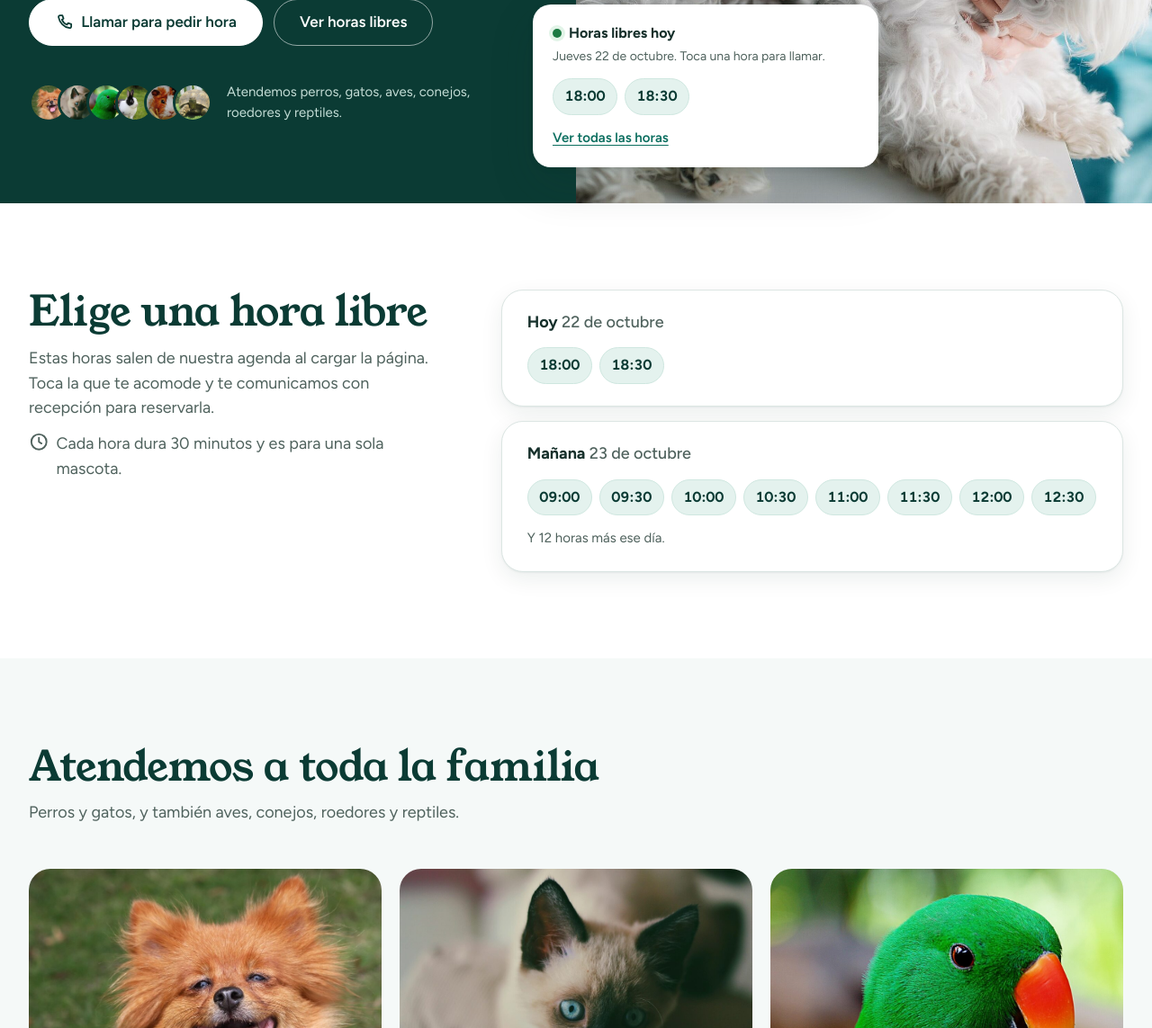
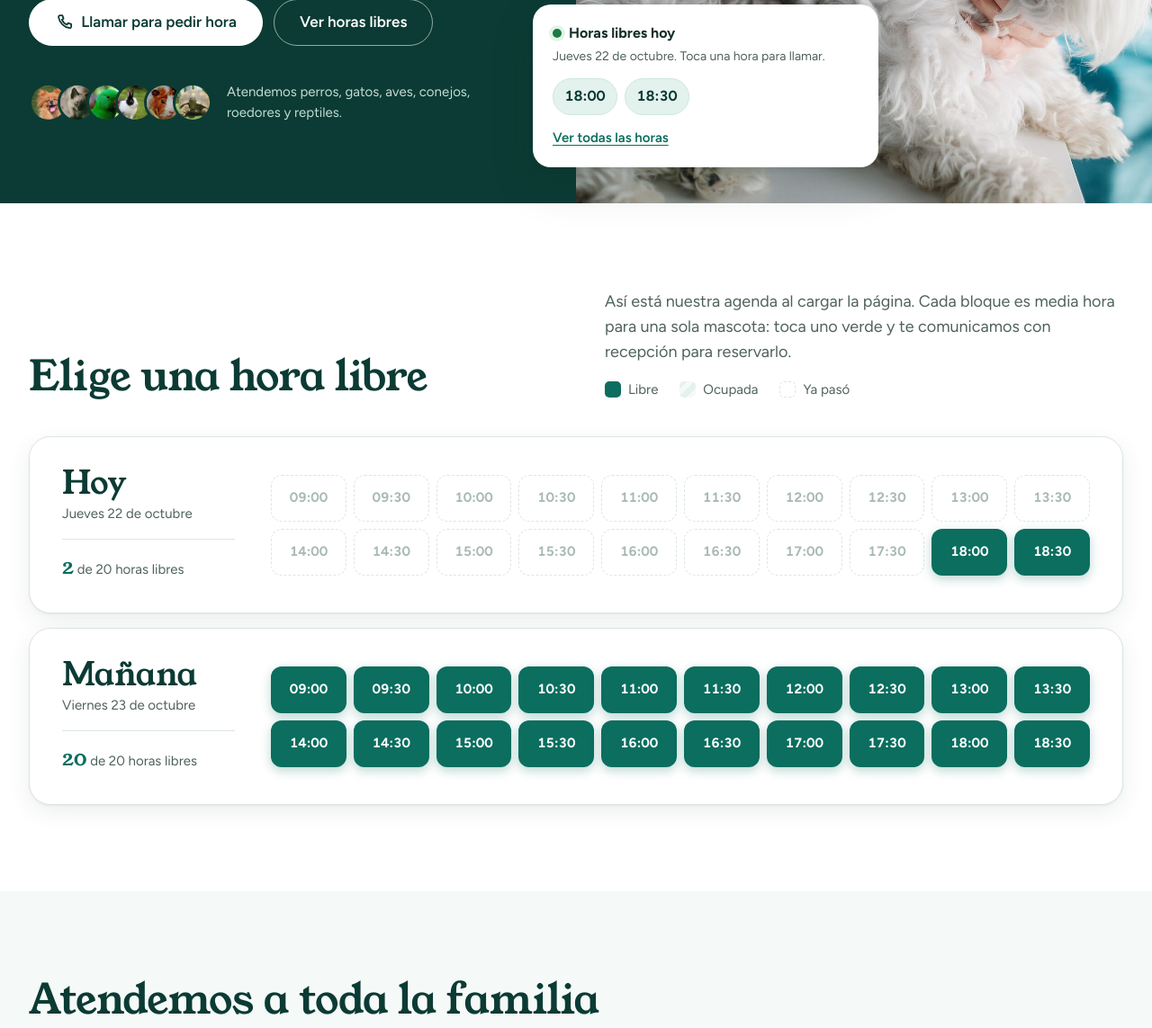
Before and after one commit to OsvaDev-HUB/Actividad-Obligatoria-Programacion-Backed, a Django app: page / in a window 1280 px wide. Shown: the part 575-1718 px from the top of the page at 90% size. Run offline with Django 5.2, Linux system fonts and the light colour scheme; data that the repository does not hold is empty.

Commit message:
feat: Se muestra el horario del dia con bloques libres y ocupados en la landing

```diff
--- a/clinica/static/clinica/css/estilos.css
+++ b/clinica/static/clinica/css/estilos.css
@@ -1463,52 +1463,145 @@ a.ficha-hora:hover {
     font-size: 1.125rem;
 }
 
-/* Horas libres */
-.horas {
-    display: grid;
-    grid-template-columns: minmax(0, 0.8fr) minmax(0, 1.2fr);
-    gap: 4rem;
-    align-items: start;
-}
-
-.horas .seccion__cabeza {
-    margin-bottom: 0;
-}
-
-.horas__dias {
+/* Horario del día: una línea con los 20 bloques de 30 minutos */
+.horario__cabeza {
+    display: grid;
+    grid-template-columns: minmax(0, 1fr) minmax(0, 1fr);
+    gap: 1.5rem 4rem;
+    align-items: end;
+    margin-bottom: 2.5rem;
+}
+
+.horario__intro {
     display: grid;
     gap: 1rem;
 }
 
-.horas__dia {
-    padding: 1.5rem 1.75rem;
-}
-
-.horas__dia h3 {
-    margin-bottom: 1rem;
-}
-
-.horas__dia h3 span {
+.horario__intro p {
+    max-width: 52ch;
     color: var(--tinta-suave);
-    font-weight: 500;
-}
-
-.horas__mas {
-    margin-top: 0.875rem;
+    font-size: 1.125rem;
+}
+
+.leyenda {
+    display: flex;
+    flex-wrap: wrap;
+    gap: 0.5rem 1.5rem;
+    margin: 0;
+    padding: 0;
+    list-style: none;
     color: var(--tinta-suave);
     font-size: 0.9375rem;
 }
 
-.horas__vacio {
+.leyenda li {
+    display: flex;
+    align-items: center;
+    gap: 0.5rem;
+}
+
+/* Cuadradito de muestra con el mismo estilo que el bloque */
+.leyenda .muestra {
+    width: 1.125rem;
+    height: 1.125rem;
+    border-radius: 5px;
+    box-shadow: none;
+}
+
+.horario__dia {
+    display: grid;
+    grid-template-columns: 12rem minmax(0, 1fr);
+    gap: 2.5rem;
+    align-items: center;
+    padding: 2rem 2.25rem;
+}
+
+.horario__dia + .horario__dia {
+    margin-top: 1rem;
+}
+
+.horario__fecha {
+    display: grid;
+    gap: 0.25rem;
+}
+
+.horario__fecha h3 {
+    color: var(--verde-oscuro);
+    font-family: var(--titulos);
+    font-size: 2.25rem;
+    font-weight: 400;
+    line-height: 1.05;
+}
+
+.horario__fecha p {
+    color: var(--tinta-suave);
+    font-size: 0.9375rem;
+}
+
+.horario__conteo {
+    margin-top: 0.75rem;
+    padding-top: 0.75rem;
+    border-top: 1px solid var(--borde);
+}
+
+.horario__conteo strong {
+    color: var(--verde);
+    font-family: var(--titulos);
+    font-size: 1.5rem;
+    font-weight: 400;
+}
+
+/* Dos filas de 10 bloques: de 09:00 a 13:30 y de 14:00 a 18:30 */
+.bloques {
+    display: grid;
+    grid-template-columns: repeat(10, minmax(0, 1fr));
+    gap: 0.5rem;
+    margin: 0;
+    padding: 0;
+    list-style: none;
+}
+
+.bloque {
+    display: grid;
+    place-items: center;
+    height: 3.25rem;
+    border-radius: var(--radio);
+    font-size: 0.9375rem;
+    font-weight: 700;
+    font-variant-numeric: tabular-nums;
+    text-decoration: none;
+}
+
+/* Libre: verde lleno, es el que se puede tocar */
+.bloque--libre {
+    background: var(--verde);
+    box-shadow: 0 4px 12px rgba(11, 110, 95, 0.28);
+    color: var(--blanco);
+    transition: background-color 160ms ease-out, transform 160ms ease-out, box-shadow 160ms ease-out;
+}
+
+a.bloque--libre:hover {
+    background: var(--verde-oscuro);
+    box-shadow: 0 8px 18px rgba(11, 59, 52, 0.3);
+    color: var(--blanco);
+    transform: translateY(-2px);
+}
+
+/* Ocupada: rayado suave, sin acción */
+.bloque--ocupada {
+    background: repeating-linear-gradient(135deg, var(--menta) 0 6px, var(--fondo) 6px 12px);
+    color: #6f837e;
+}
+
+/* Ya pasó: solo el contorno */
+.bloque--pasada {
+    border: 1.5px dashed var(--borde);
+    color: var(--borde-fuerte);
+}
+
+.horario__vacio {
     padding: 1.75rem;
     color: var(--tinta-suave);
-}
-
-.horas__nota {
-    display: flex;
-    gap: 0.5rem;
-    color: var(--tinta-suave);
-    font-size: 0.9375rem;
 }
 
 /* Especies */
@@ -1792,10 +1885,40 @@ a.ficha-hora:hover {
         margin: -4rem 1rem 0;
     }
 
-    .horas,
     .registro {
         grid-template-columns: 1fr;
         gap: 2.5rem;
+    }
+
+    /* Horario en una columna: la fecha arriba y los bloques en filas de 5 */
+    .horario__cabeza,
+    .horario__dia {
+        grid-template-columns: 1fr;
+    }
+
+    .horario__dia {
+        gap: 1.25rem;
+        padding: 1.5rem 1.25rem;
+    }
+
+    .horario__fecha {
+        grid-template-columns: auto 1fr;
+        align-items: baseline;
+        column-gap: 0.75rem;
+    }
+
+    .horario__conteo {
+        grid-column: 1 / -1;
+    }
+
+    .bloques {
+        grid-template-columns: repeat(5, minmax(0, 1fr));
+        gap: 0.375rem;
+    }
+
+    .bloque {
+        height: 2.875rem;
+        font-size: 0.875rem;
     }
 
     .galeria {
--- a/clinica/templates/clinica/inicio.html
+++ b/clinica/templates/clinica/inicio.html
@@ -89,28 +89,46 @@
     </div>
 </section>
 
-<section class="seccion" id="horas" aria-labelledby="titulo-horas">
-    <div class="envoltura horas">
-        <div class="seccion__cabeza">
+{# Horario del día: los 20 bloques de 30 minutos, libres u ocupados #}
+<section class="seccion horario" id="horas" aria-labelledby="titulo-horas">
+    <div class="envoltura">
+        <div class="horario__cabeza">
             <h2 id="titulo-horas">Elige una hora libre</h2>
-            <p>Estas horas salen de nuestra agenda al cargar la página. Toca la que te acomode y te comunicamos con recepción para reservarla.</p>
-            <p class="horas__nota">{% include "clinica/icono.html" with nombre="reloj" %}Cada hora dura 30 minutos y es para una sola mascota.</p>
+            <div class="horario__intro">
+                <p>Así está nuestra agenda al cargar la página. Cada bloque es media hora para una sola mascota: toca uno verde y te comunicamos con recepción para reservarlo.</p>
+                <ul class="leyenda" aria-label="Qué significa cada color">
+                    <li><span class="muestra bloque--libre" aria-hidden="true"></span>Libre</li>
+                    <li><span class="muestra bloque--ocupada" aria-hidden="true"></span>Ocupada</li>
+                    <li><span class="muestra bloque--pasada" aria-hidden="true"></span>Ya pasó</li>
+                </ul>
+            </div>
         </div>
-        <div class="horas__dias">
-            {% for dia in horas_libres %}
-            <div class="tarjeta horas__dia">
-                <h3>{% if dia.es_hoy %}Hoy{% elif dia.es_manana %}Mañana{% else %}{{ dia.fecha|date:"l"|capfirst }}{% endif %} <span>{{ dia.fecha|date:"j \d\e F" }}</span></h3>
-                <ul class="fichas">
-                    {% for hora in dia.horas %}
-                    <li><a class="ficha-hora" href="{{ contacto.telefono_enlace }}" aria-label="Llamar para reservar las {{ hora|time:'H:i' }}">{{ hora|time:"H:i" }}</a></li>
-                    {% endfor %}
-                </ul>
-                {% if dia.restantes %}<p class="horas__mas">Y {{ dia.restantes }} hora{{ dia.restantes|pluralize }} más ese día.</p>{% endif %}
+
+        {% for dia in horas_libres %}
+        <div class="tarjeta horario__dia">
+            <div class="horario__fecha">
+                <h3>{% if dia.es_hoy %}Hoy{% elif dia.es_manana %}Mañana{% else %}{{ dia.fecha|date:"l"|capfirst }}{% endif %}</h3>
+                <p>{{ dia.fecha|date:"l j \d\e F"|capfirst }}</p>
+                <p class="horario__conteo"><strong>{{ dia.total }}</strong> de {{ dia.bloques|length }} horas libres</p>
             </div>
-            {% empty %}
-            <p class="tarjeta horas__vacio">No quedan horas libres en los próximos días. Llámanos y te avisamos si se libera una.</p>
-            {% endfor %}
+            <ol class="bloques">
+                {% for bloque in dia.bloques %}
+                <li>
+                    {% if bloque.estado == "libre" %}
+                    <a class="bloque bloque--libre" href="{{ contacto.telefono_enlace }}" aria-label="Llamar para reservar las {{ bloque.hora|time:'H:i' }}">{{ bloque.hora|time:"H:i" }}</a>
+                    {% else %}
+                    <span class="bloque bloque--{{ bloque.estado }}">
+                        <span aria-hidden="true">{{ bloque.hora|time:"H:i" }}</span>
+                        <span class="solo-lector">{{ bloque.hora|time:"H:i" }}, {% if bloque.estado == "ocupada" %}ocupada{% else %}ya pasó{% endif %}</span>
+                    </span>
+                    {% endif %}
+                </li>
+                {% endfor %}
+            </ol>
         </div>
+        {% empty %}
+        <p class="tarjeta horario__vacio">No quedan horas libres en los próximos días. Llámanos y te avisamos si se libera una.</p>
+        {% endfor %}
     </div>
 </section>
 
--- a/clinica/views.py
+++ b/clinica/views.py
@@ -42,15 +42,27 @@ def horas_libres(cantidad_dias=2, maximo_por_dia=8):
     fecha = hoy
     while len(dias) < cantidad_dias and fecha <= hoy + timedelta(days=14):
         ocupadas = set(Cita.objects.filter(fecha=fecha).exclude(estado=Cita.CANCELADA).values_list("hora", flat=True))
-        libres = [hora for hora in bloques_de_atencion() if hora not in ocupadas and (fecha > hoy or hora > ahora)]
+
+        # Estado de cada bloque de 30 minutos del día: libre, ocupada o pasada
+        bloques = []
+        for hora in bloques_de_atencion():
+            if fecha == hoy and hora <= ahora:
+                estado = "pasada"
+            elif hora in ocupadas:
+                estado = "ocupada"
+            else:
+                estado = "libre"
+            bloques.append({"hora": hora, "estado": estado})
+
+        libres = [bloque["hora"] for bloque in bloques if bloque["estado"] == "libre"]
         if libres:
             dias.append({
                 "fecha": fecha,
                 "es_hoy": fecha == hoy,
                 "es_manana": fecha == hoy + timedelta(days=1),
                 "horas": libres[:maximo_por_dia],
-                "restantes": len(libres) - maximo_por_dia if len(libres) > maximo_por_dia else 0,
                 "total": len(libres),
+                "bloques": bloques,
             })
         fecha += timedelta(days=1)
     return dias
```
